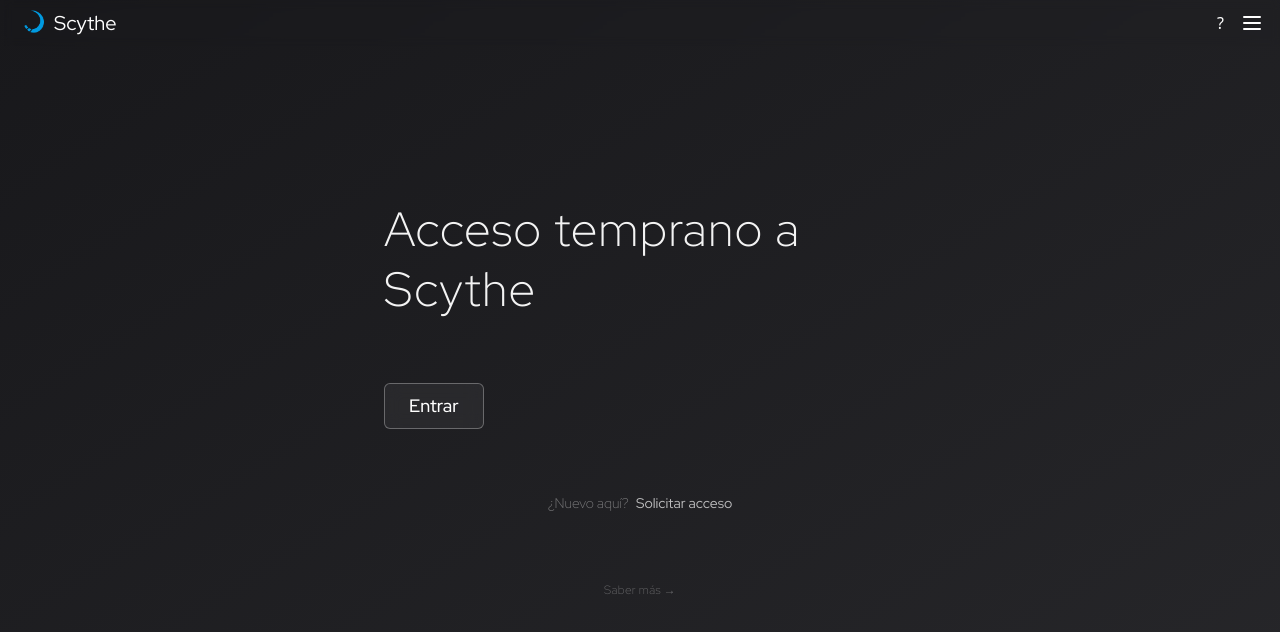
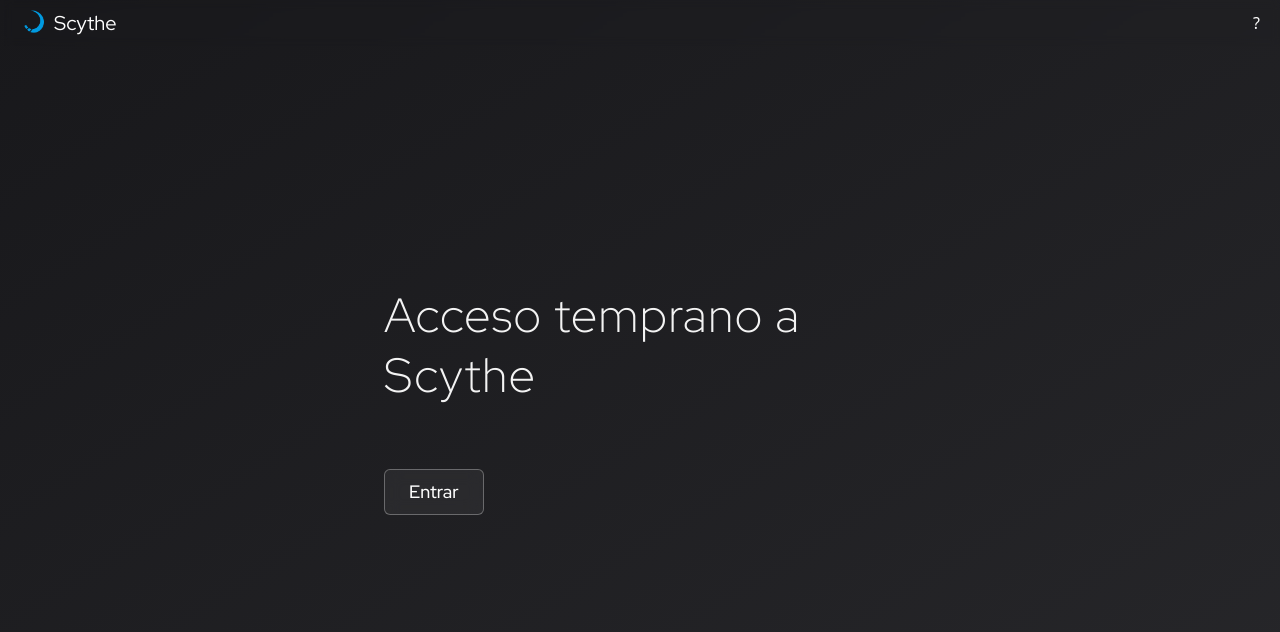
Before and after one commit to grzlz/scythe, a SvelteKit app: page / in a window 1280 px wide. Shown: the top 632 px of the page. Built offline with nearby package versions, Linux system fonts and the light colour scheme.

Commit message:
Automatic deploy

```diff
--- a/src/routes/+layout.svelte
+++ b/src/routes/+layout.svelte
@@ -19,19 +19,18 @@
 		<span class="text-white font-primary text-xl">Scythe</span>
 	</div>
 
-	<div class="flex items-center gap-4 mr-1">
-		<!-- Help Icon -->
-		<button class="text-white">
-			?
-		</button>
+	<a href="https://blog.scythe.mx/" target="_blank" class="text-white mr-2 cursor-pointer">
+		?
+	</a>
+<!-- 	<div class="flex items-center gap-4 mr-1">
 
-		<!-- svelte-ignore a11y_consider_explicit_label -->
 		<button class="text-white">
 			<svg class="w-6 h-6" fill="none" stroke="currentColor" viewBox="0 0 24 24">
 				<path stroke-linecap="round" stroke-linejoin="round" stroke-width="2" d="M4 6h16M4 12h16M4 18h16" />
 			</svg>
 		</button>
 	</div>
+	-->
 </nav>
 
 {@render children?.()}
--- a/src/routes/+page.svelte
+++ b/src/routes/+page.svelte
@@ -48,21 +48,5 @@
       </div>
     {/if}
 
-    <!-- Footer -->
-    <div class="mt-10 text-center">
-      <p class="text-white/40 text-sm font-light">
-        ¿Nuevo aquí?
-        <a href="/auth/register" class="text-white/70 hover:text-white/90 transition-all duration-300 font-normal ml-1">
-          Solicitar acceso
-        </a>
-      </p>
-    </div>
-
-    <!-- Additional Info -->
-    <div class="mt-8 text-center">
-      <a href="/about" class="text-white/30 hover:text-white/50 transition-all duration-300 text-xs font-light tracking-wide">
-        Saber más →
-      </a>
-    </div>
   </div>
 </div>
```
